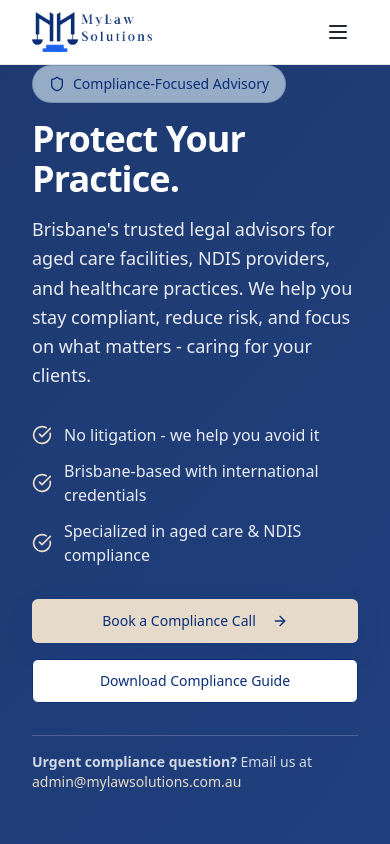
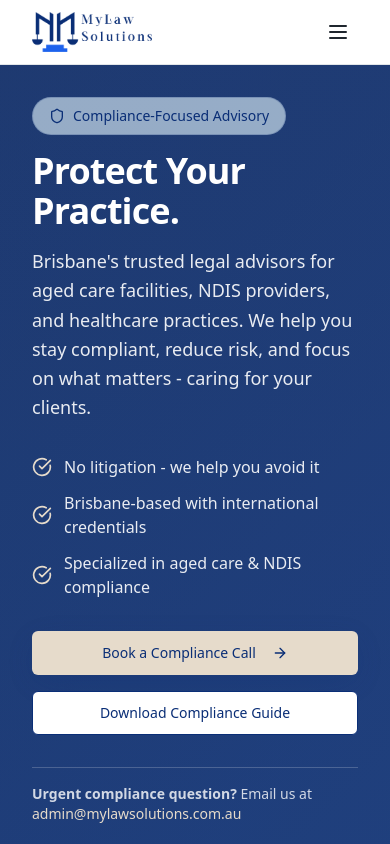
Before and after one commit to aburchart/mylaw-site, a React (Vite) app: page / in a window 390 px wide. Shown: the top 844 px of the page. Built offline with nearby package versions, Linux system fonts and the light colour scheme; the HTML template or start-up script is replaced by a standard one.

Commit message:
Add whitespace to mobile hero section

```diff
--- a/src/components/ui/hero-section.tsx
+++ b/src/components/ui/hero-section.tsx
@@ -15,7 +15,7 @@ const HeroSection = () => {
         <div className="grid lg:grid-cols-2 gap-12 items-center mx-0">
           {/* Hero Content */}
           <div className="space-y-8 animate-fade-in">
-            <div className="space-y-4">
+            <div className="space-y-4 pt-8 lg:pt-0">
               <div className="inline-flex items-center space-x-2 bg-trust/60 text-primary px-4 py-2 rounded-full text-sm font-medium border border-primary/20">
                 <Shield className="h-4 w-4" />
                 <span>Compliance-Focused Advisory</span>
```
